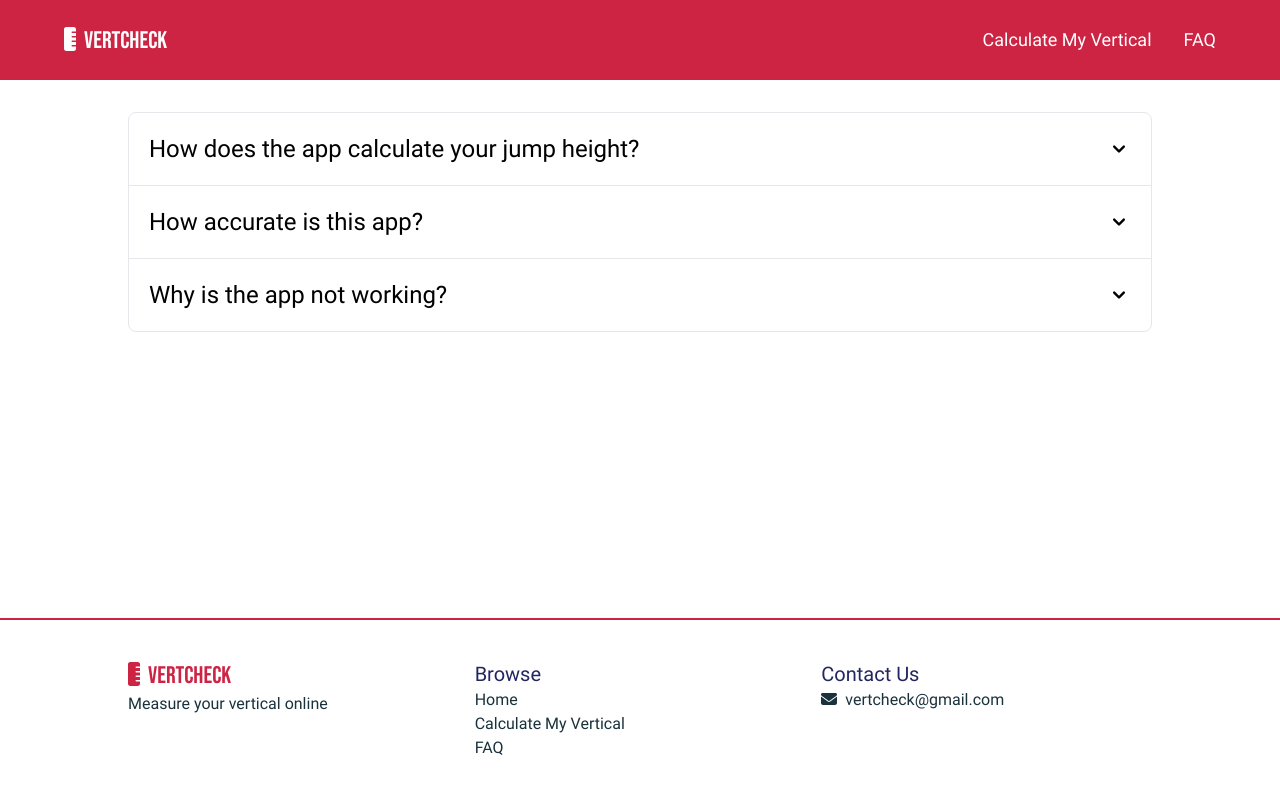
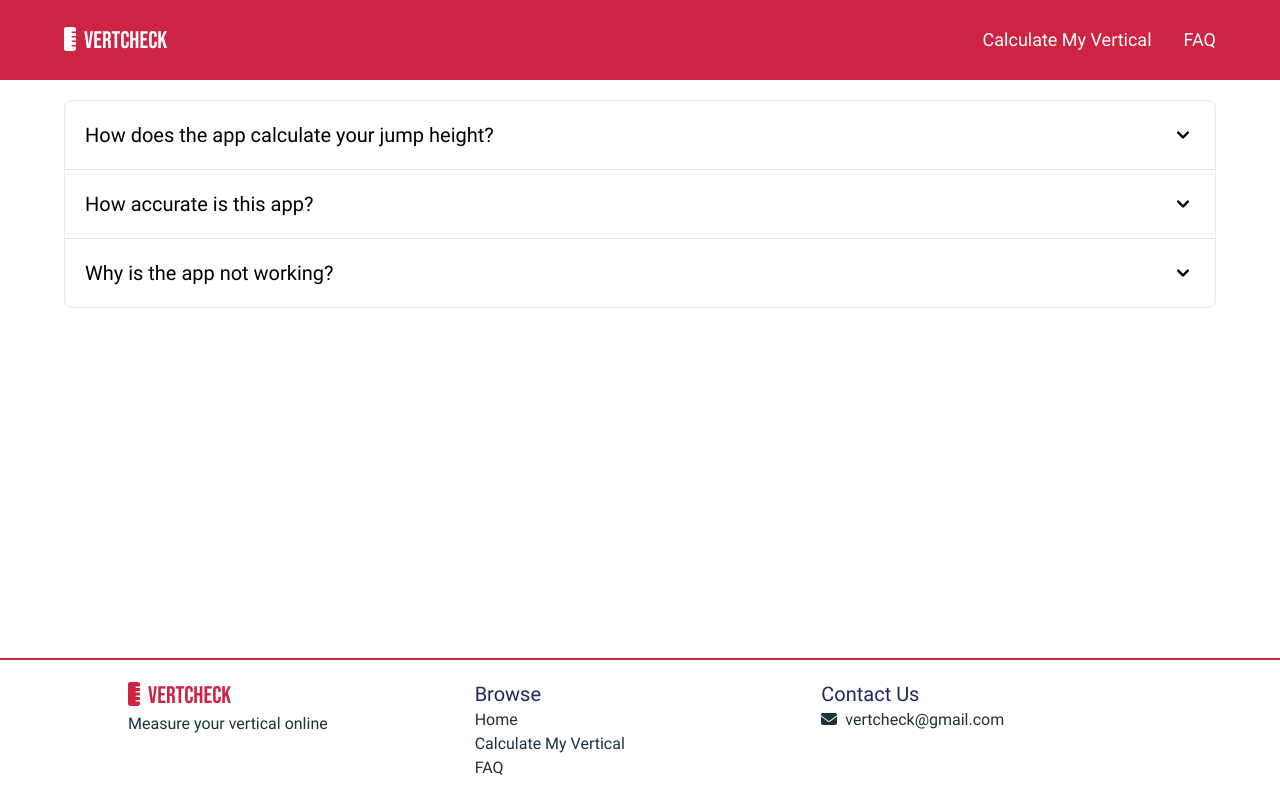
Before and after one commit to jiaweihong/VertCheck, a Next.js app: page /faq in a window 1280 px wide. Built offline with nearby package versions, Linux system fonts and the light colour scheme.

Commit message:
change css of faq and a bit of footer

```diff
--- a/src/components/Footer.tsx
+++ b/src/components/Footer.tsx
@@ -5,8 +5,8 @@
 
 export default function Footer() {
   return (
-    <div className=" flex justify-center border-t-2 border-[#CD2444] bg-[#FFFFFF] py-10 text-[#19323C]">
-      <div className="grid w-[80%] grid-cols-1 gap-4 md:grid-cols-2 lg:grid-cols-3 xl:max-w-[1800px]">
+    <div className="flex justify-center border-t-2 border-[#CD2444] bg-[#FFFFFF] py-5 text-[#19323C]">
+      <div className="grid w-[80%] max-w-[1800px] grid-cols-1 gap-4 md:grid-cols-2 lg:grid-cols-3">
         <div className="">
           <Link
             href="/"
--- a/src/pages/faq/index.tsx
+++ b/src/pages/faq/index.tsx
@@ -8,7 +8,7 @@
 const accordionTheme: CustomFlowbiteTheme = {
   accordion: {
     root: {
-      base: 'divide-y divide-[#CD2444]-200 border-[#CD2444]-200 dark:divide-[#CD2444]-700 dark:border-[#CD2444]-700',
+      base: 'divide-y w-[90%] max-w-[1400px] divide-[#CD2444]-200 border-[#CD2444]-200 dark:divide-[#CD2444]-700 dark:border-[#CD2444]-700',
       flush: {
         off: 'rounded-lg border',
         on: 'border-b',
@@ -30,7 +30,7 @@
         off: '',
         on: 'bg-transparent dark:bg-transparent',
       },
-      heading: '',
+      heading: 'text-xl',
       open: {
         off: '',
         on: 'text-[#CD2444] bg-red-100 dark:bg-red-800 dark:text-white',
@@ -41,7 +41,7 @@
 
 export default function faq() {
   return (
-    <div className="px-32 py-8">
+    <div className="flex justify-center py-5">
       <Flowbite theme={{ theme: accordionTheme }}>
         <Accordion
           collapseAll
```
